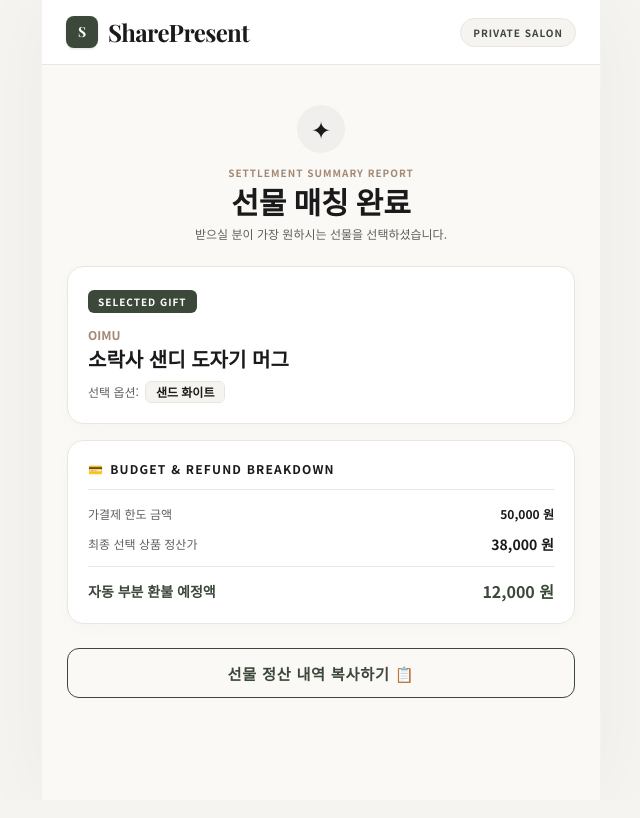
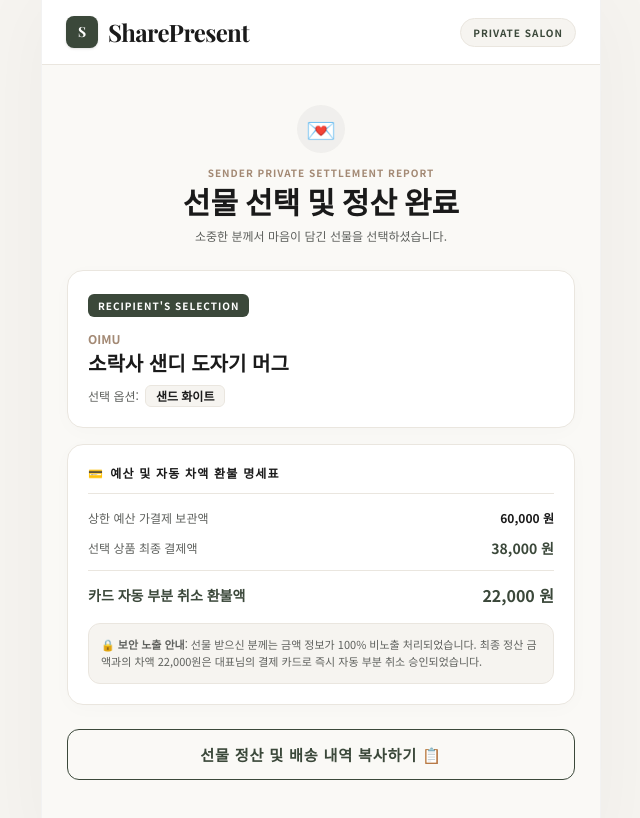
Before and after one commit to juhee77/share-present, a Next.js app in the folder frontend/: page /result/1 in a window 1280 px wide. Shown: the top 818 px of the page, without its empty margins (319-959 px from the left). Built offline with nearby package versions, Linux system fonts and the light colour scheme; no server answers; a web font is replaced by a local one.

Commit message:
feat: adopt Idea 3 zero-price recipient UX and refined sender settlement report

```diff
--- a/frontend/src/app/gift/[token]/page.tsx
+++ b/frontend/src/app/gift/[token]/page.tsx
@@ -148,7 +148,7 @@ export default function RecipientGiftPage({ params }: { params: Promise<{ token:
 
   return (
     <div className="flex flex-col min-h-screen pb-16 bg-[#faf9f6]">
-      {/* 3D Ribbon Invitation Overlay */}
+      {/* Invitation Overlay */}
       {showRibbon && (
         <UnwrappingRibbon
           senderName={boxData.senderName}
@@ -160,32 +160,32 @@ export default function RecipientGiftPage({ params }: { params: Promise<{ token:
 
       <main className="p-4 flex-1 max-w-[540px] mx-auto w-full">
         {isCompleted ? (
-          /* Completion Screen */
+          /* Recipient Pure Gratitude Completion Screen (Zero Price Mention) */
           <div className="text-center py-12 editorial-card p-6 my-8 animate-fade-in border border-white">
             <div className="w-16 h-16 rounded-full bg-[#3b483a]/5 flex items-center justify-center text-3xl mx-auto mb-4">
-              ✦
+              🎁
             </div>
             <h1 className="font-serif text-3xl font-bold text-[#1a1a1a] mb-2">
               선물 수락 완료
             </h1>
             <p className="text-xs text-[#5e605d] max-w-xs mx-auto mb-8 leading-relaxed">
-              선택하신 선물과 배송지 정보가 보낸 분({boxData.senderName})에게 안전하게 전달되었습니다.
+              선택하신 선물과 배송 주소가 {boxData.senderName}님에게 잘 전달되었습니다. 예쁘게 포장하여 빠르게 배송해 드릴게요!
             </p>
 
             <a
               href={`/result/${token}`}
               className="btn-editorial max-w-xs mx-auto block text-center text-xs py-4 uppercase tracking-widest font-bold shadow-md"
             >
-              정산 결과 확인 ↗
+              보낸 분의 선물 전달 메시지 확인하기 ↗
             </a>
           </div>
         ) : (
-          /* Gift Curation Feed */
+          /* Gift Curation Selection Feed (Zero Price Exposure) */
           <>
-            {/* Sender Message Card Header */}
+            {/* Sender Personal Card */}
             <section className="editorial-card p-5 mb-5 relative overflow-hidden bg-white">
               <span className="text-[10px] font-extrabold uppercase tracking-widest text-[#a38974] block mb-1">
-                Invitation from {boxData.senderName}
+                Personal Message from {boxData.senderName}
               </span>
               <p className="text-lg font-serif font-bold text-[#1a1a1a] mt-2 leading-relaxed border-t border-[#eae6df] pt-3">
                 "{boxData.messageCard}"
@@ -194,14 +194,14 @@ export default function RecipientGiftPage({ params }: { params: Promise<{ token:
 
             <div className="flex items-center justify-between mb-3 px-1">
               <span className="text-xs font-extrabold uppercase tracking-widest text-[#1a1a1a]">
-                Curation Archives ({boxData.items.length})
+                Curated Gift Options ({boxData.items.length})
               </span>
-              <span className="text-[10px] font-bold text-[#3b483a] bg-[#3b483a]/5 px-2 py-0.5 rounded-md">
-                1개 선택
+              <span className="text-[10px] font-bold text-[#3b483a] bg-[#3b483a]/5 px-2.5 py-1 rounded-md">
+                1가지선택
               </span>
             </div>
 
-            {/* Product Feed */}
+            {/* Product Options Feed (Prices 100% hidden) */}
             <div className="space-y-4">
               {boxData.items.map((product) => (
                 <ProductCard
@@ -211,12 +211,12 @@ export default function RecipientGiftPage({ params }: { params: Promise<{ token:
                   onSelect={() => handleProductSelect(product)}
                   selectedOption={selectedOption}
                   onOptionChange={(opt) => setSelectedOption(opt)}
-                  hidePrice={true} // Prices hidden for recipient
+                  hidePrice={true} // Prices completely hidden for recipient!
                 />
               ))}
             </div>
 
-            {/* Recipient Custom Input */}
+            {/* Recipient Custom Wish Proposal */}
             {boxData.allowCustomInput && (
               <section className="editorial-card p-4 my-5">
                 <button
@@ -225,7 +225,7 @@ export default function RecipientGiftPage({ params }: { params: Promise<{ token:
                 >
                   <span className="flex items-center gap-1.5 uppercase tracking-wider text-[11px]">
                     <span>✦</span>
-                    <span>원하는 다른 선물 직접 추가하기</span>
+                    <span>원하는 다른 선물 직접 제안하기</span>
                   </span>
                   <span>{showCustomInput ? "▲" : "▼"}</span>
                 </button>
--- a/frontend/src/app/result/[token]/page.tsx
+++ b/frontend/src/app/result/[token]/page.tsx
@@ -18,16 +18,16 @@ export default function OrderResultPage({ params }: { params: Promise<{ token: s
         setOrder(data);
       } catch (err) {
         console.error(err);
-        // Fallback mock
+        // Fallback mock for local testing
         setOrder({
           orderId: 101,
           selectedProductBrand: "OIMU",
           selectedProductName: "소락사 샌디 도자기 머그",
           selectedOption: "샌드 화이트",
           shippingStatus: "COMPLETED",
-          lockedAmount: 50000,
+          lockedAmount: 60000,
           finalAmount: 38000,
-          refundAmount: 12000,
+          refundAmount: 22000,
           status: "COMPLETED",
         });
       } finally {
@@ -72,23 +72,23 @@ export default function OrderResultPage({ params }: { params: Promise<{ token: s
       <main className="p-4 flex-1 max-w-[540px] mx-auto w-full">
         <div className="text-center my-6">
           <div className="w-12 h-12 rounded-full bg-[#3b483a]/5 flex items-center justify-center text-2xl mx-auto mb-3">
-            ✦
+            💌
           </div>
           <span className="text-[10px] font-extrabold uppercase tracking-widest text-[#a38974] block mb-1">
-            Settlement Summary Report
+            Sender Private Settlement Report
           </span>
           <h1 className="font-serif text-3xl font-bold text-[#1a1a1a]">
-            선물 매칭 완료
+            선물 선택 및 정산 완료
           </h1>
-          <p className="text-xs text-[#5e605d] mt-1.5">
-            받으실 분이 가장 원하시는 선물을 선택하셨습니다.
+          <p className="text-xs text-[#5e605d] mt-1.5 leading-relaxed max-w-xs mx-auto">
+            소중한 분께서 마음이 담긴 선물을 선택하셨습니다.
           </p>
         </div>
 
         {/* Selected Product Summary */}
         <section className="editorial-card p-5 mb-4">
           <span className="text-[10px] font-extrabold uppercase tracking-widest text-white bg-[#3b483a] px-2.5 py-1 rounded-md">
-            Selected Gift
+            Recipient's Selection
           </span>
           <div className="mt-4">
             <span className="text-xs font-extrabold text-[#a38974] block mb-0.5">
@@ -112,21 +112,26 @@ export default function OrderResultPage({ params }: { params: Promise<{ token: s
         <section className="editorial-card p-5 mb-6">
           <h3 className="text-xs font-extrabold uppercase tracking-widest text-[#1a1a1a] mb-4 border-b border-[#eae6df] pb-3 flex items-center gap-1.5">
             <span>💳</span>
-            <span>Budget & Refund Breakdown</span>
+            <span>예산 및 자동 차액 환불 명세표</span>
           </h3>
-          <div className="space-y-3 text-xs">
+
+          <div className="space-y-3 text-xs mb-4">
             <div className="flex justify-between items-center">
-              <span className="text-[#5e605d]">가결제 한도 금액</span>
+              <span className="text-[#5e605d]">상한 예산 가결제 보관액</span>
               <span className="font-bold text-[#1a1a1a]">{order.lockedAmount.toLocaleString()} 원</span>
             </div>
             <div className="flex justify-between items-center">
-              <span className="text-[#5e605d]">최종 선택 상품 정산가</span>
-              <span className="font-extrabold text-[#1a1a1a] text-sm">{order.finalAmount.toLocaleString()} 원</span>
+              <span className="text-[#5e605d]">선택 상품 최종 결제액</span>
+              <span className="font-extrabold text-[#3b483a] text-sm">{order.finalAmount.toLocaleString()} 원</span>
             </div>
             <div className="flex justify-between items-center pt-3 border-t border-[#eae6df] text-sm font-bold">
-              <span className="text-[#3b483a]">자동 부분 환불 예정액</span>
+              <span className="text-[#3b483a]">카드 자동 부분 취소 환불액</span>
               <span className="text-[#3b483a] text-base">{order.refundAmount.toLocaleString()} 원</span>
             </div>
+          </div>
+
+          <div className="p-3 bg-[#f6f4f0] rounded-xl text-[11px] text-[#5e605d] leading-relaxed border border-[#eae6df]">
+            🔒 <strong>보안 노출 안내</strong>: 선물 받으신 분께는 금액 정보가 100% 비노출 처리되었습니다. 최종 정산 금액과의 차액 {order.refundAmount.toLocaleString()}원은 대표님의 결제 카드로 즉시 자동 부분 취소 승인되었습니다.
           </div>
         </section>
 
@@ -139,12 +144,12 @@ export default function OrderResultPage({ params }: { params: Promise<{ token: s
               rel="noopener noreferrer"
               className="btn-editorial py-4 text-xs font-bold uppercase tracking-widest text-center block shadow-md"
             >
-              외부 파트너몰에서 구매하기 ↗
+              외부 쇼핑몰에서 직접 구매하기 ↗
             </a>
           )}
 
           <button onClick={handleCopyAddress} className="btn-editorial-outline py-3.5 text-xs font-bold uppercase tracking-wider">
-            선물 정산 내역 복사하기 📋
+            선물 정산 및 배송 내역 복사하기 📋
           </button>
         </div>
       </main>
```
